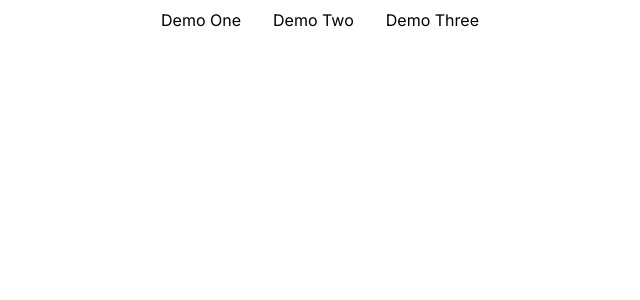
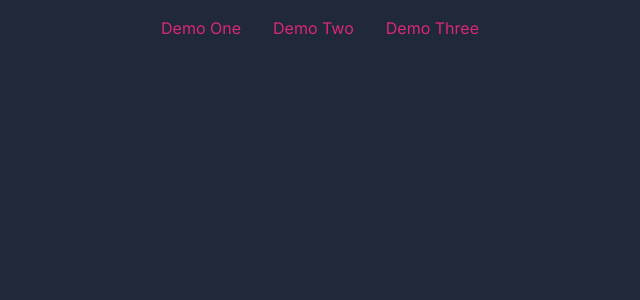
Before and after one commit to jaga3421/react-meetup, a Next.js app: page /demos in a window 1280 px wide. Shown: the top 300 px of the page, without its empty margins (320-960 px from the left). Built offline with nearby package versions, Linux system fonts and the light colour scheme.

Commit message:
with imagees

```diff
--- a/app/demos/page.js
+++ b/app/demos/page.js
@@ -35,33 +35,33 @@ const Demos = () => {
     }, []);
 
     return (
-        <>
-            <nav className="flex flex-row gap-4 justify-center w-full absolute top-0">
+        <div className="bg-gray-800 text-pink-600 h-screen">
+            <nav className="flex flex-row gap-4 justify-center w-full absolute top-2">
                 <button
-                    className={`cursor-pointer p-2 hover:bg-gray-100 rounded-md ${activeDemo === 'demoOne' ? 'bg-gray-200' : ''}`}
+                    className={`cursor-pointer p-2 hover:bg-gray-600 rounded-md ${activeDemo === 'demoOne' ? 'bg-gray-600' : ''}`}
                     onClick={() => handleDemoChange('demoOne')}
                 >
                     Demo One
                 </button>
                 <button
-                    className={`cursor-pointer p-2 hover:bg-gray-100 rounded-md ${activeDemo === 'demoTwo' ? 'bg-gray-200' : ''}`}
+                    className={`cursor-pointer p-2 hover:bg-gray-600 rounded-md ${activeDemo === 'demoTwo' ? 'bg-gray-600' : ''}`}
                     onClick={() => handleDemoChange('demoTwo')}
                 >
                     Demo Two
                 </button>
                 <button
-                    className={`cursor-pointer p-2 hover:bg-gray-100 rounded-md ${activeDemo === 'demoThree' ? 'bg-gray-200' : ''}`}
+                    className={`cursor-pointer p-2 hover:bg-gray-600 rounded-md ${activeDemo === 'demoThree' ? 'bg-gray-600' : ''}`}
                     onClick={() => handleDemoChange('demoThree')}
                 >
                     Demo Three
                 </button>
             </nav>
-            <div className="mt-16">
+            <div className="pt-16">
                 {activeDemo === 'demoOne' && <DemoOne />}
                 {activeDemo === 'demoTwo' && <DemoTwo />}
                 {activeDemo === 'demoThree' && <DemoThree />}
             </div>
-        </>
+        </div>
     );
 };
 
--- a/app/tensor/DemoOne.jsx
+++ b/app/tensor/DemoOne.jsx
@@ -132,7 +132,7 @@ const FaceDetection = () => {
   }, []);
 
   return (
-    <div className="w-full h-screen bg-gray-200 p-16">
+    <div className="w-full h-screen p-16">
       <h1 className="text-2xl font-bold text-center">Face Detection</h1>
       <div className="relative h-1/2 w-1/2 mx-auto">
         <video
--- a/app/tensor/DemoTwo.jsx
+++ b/app/tensor/DemoTwo.jsx
@@ -131,7 +131,7 @@ const DemoTwo = () => {
   }, []);
 
   return (
-    <div className="w-full h-screen bg-gray-200 p-16 relative">
+    <div className="w-full h-screen p-16 relative">
       <h1 className="text-2xl font-bold text-center">Expressions & Landmarks</h1>
       <input
             type="checkbox"
```
